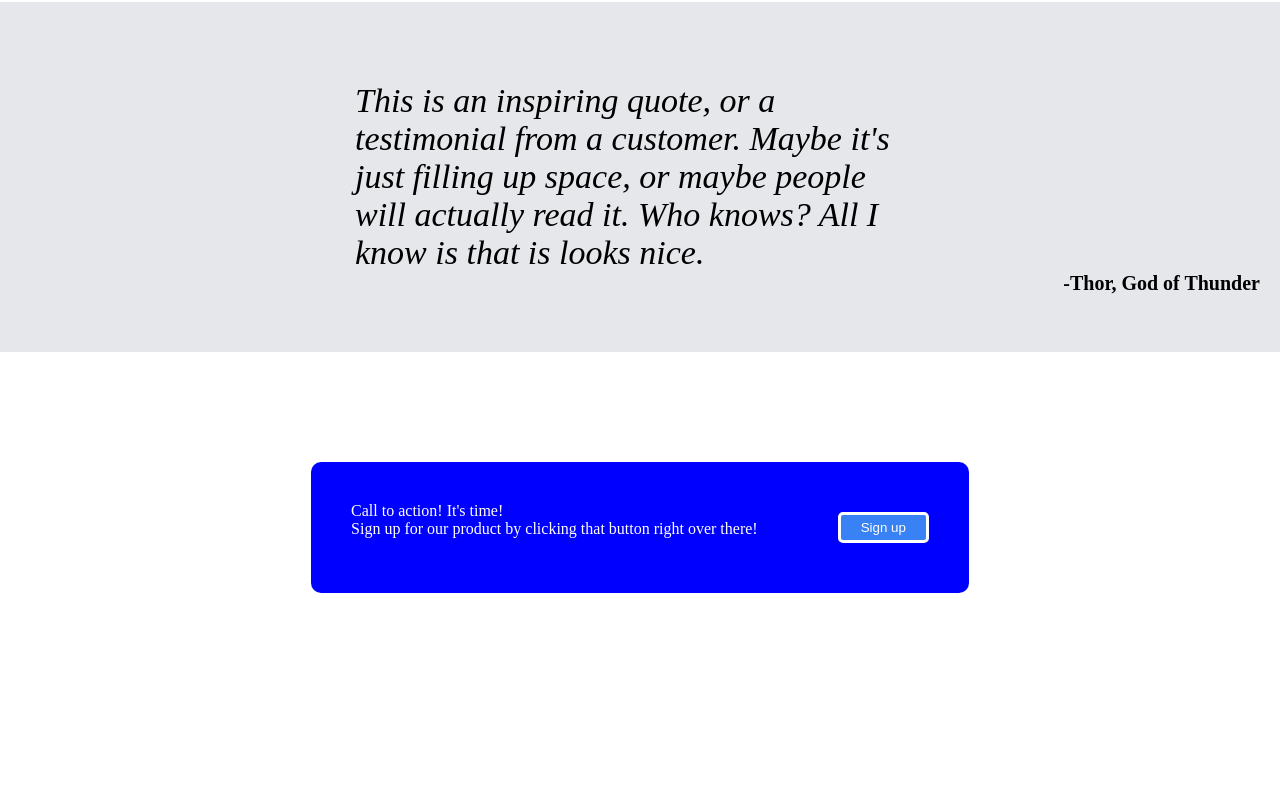
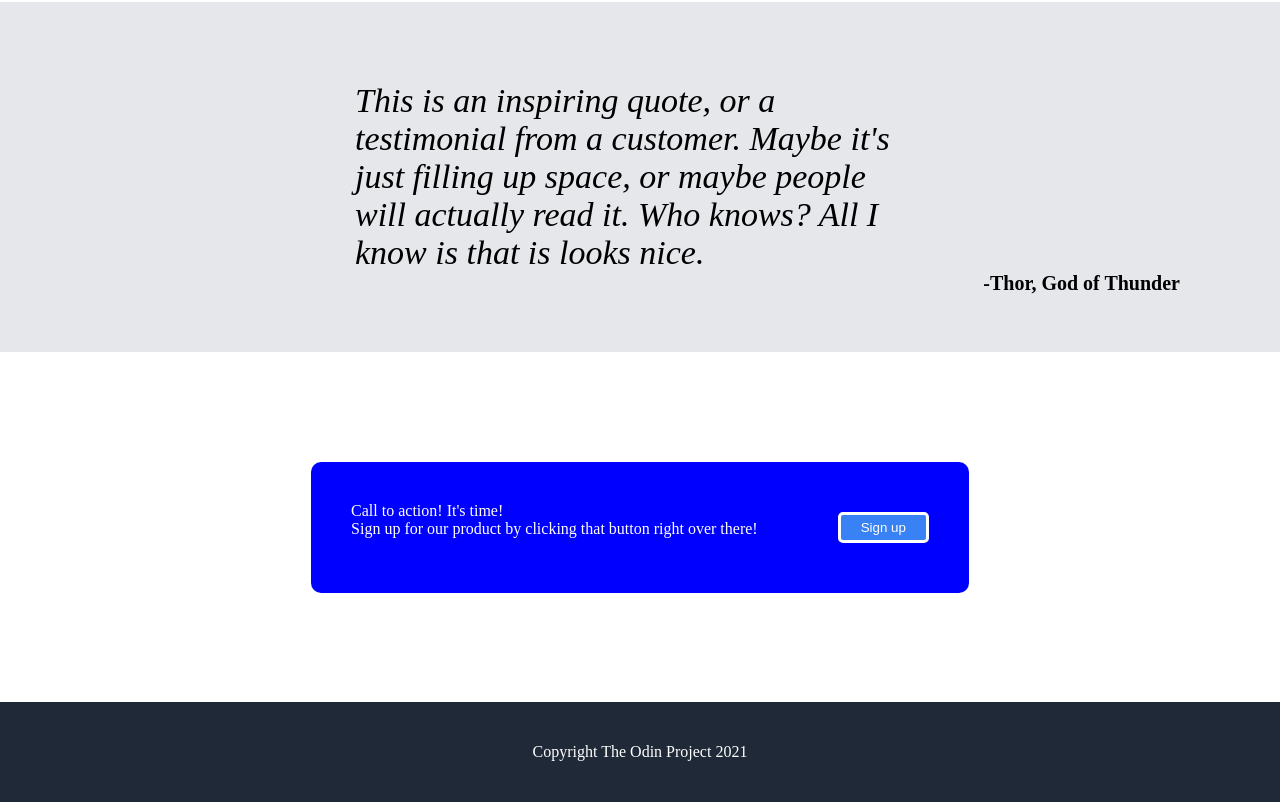
Before and after one commit to DenisKelolli/TheOdinProject-Landing-Page, a plain HTML site: page index.html in a window 1280 px wide. Shown: the part 707-1509 px from the top of the page. Before the commit the page ends 1409 px from the top, so only its background shows below. Drawn offline with Linux system fonts and the light colour scheme.

Commit message:
Footer Section

```diff
--- a/footer.css
+++ b/footer.css
@@ -0,0 +1,8 @@
+.footer_container{
+    background-color: #1F2937;
+    color: white;
+    display: flex;
+    justify-content: center;
+    align-items: center;
+    height: 100px;
+}
--- a/index.html
+++ b/index.html
@@ -85,5 +85,12 @@
             </div>
         </div>
     </div>
+
+       <!-- This is the footer section of the landing page -->
+    <div class="footer_container">
+        <div class="footer_text">Copyright The Odin Project 2021</div>
+    </div>
+
+
 </body>
 </html>
--- a/thirdsection.css
+++ b/thirdsection.css
@@ -21,7 +21,7 @@
 }
 
 .signature{
-    margin-right: 20px;
+    margin-right: 100px;
 }
 
 .third_section_container{
```
